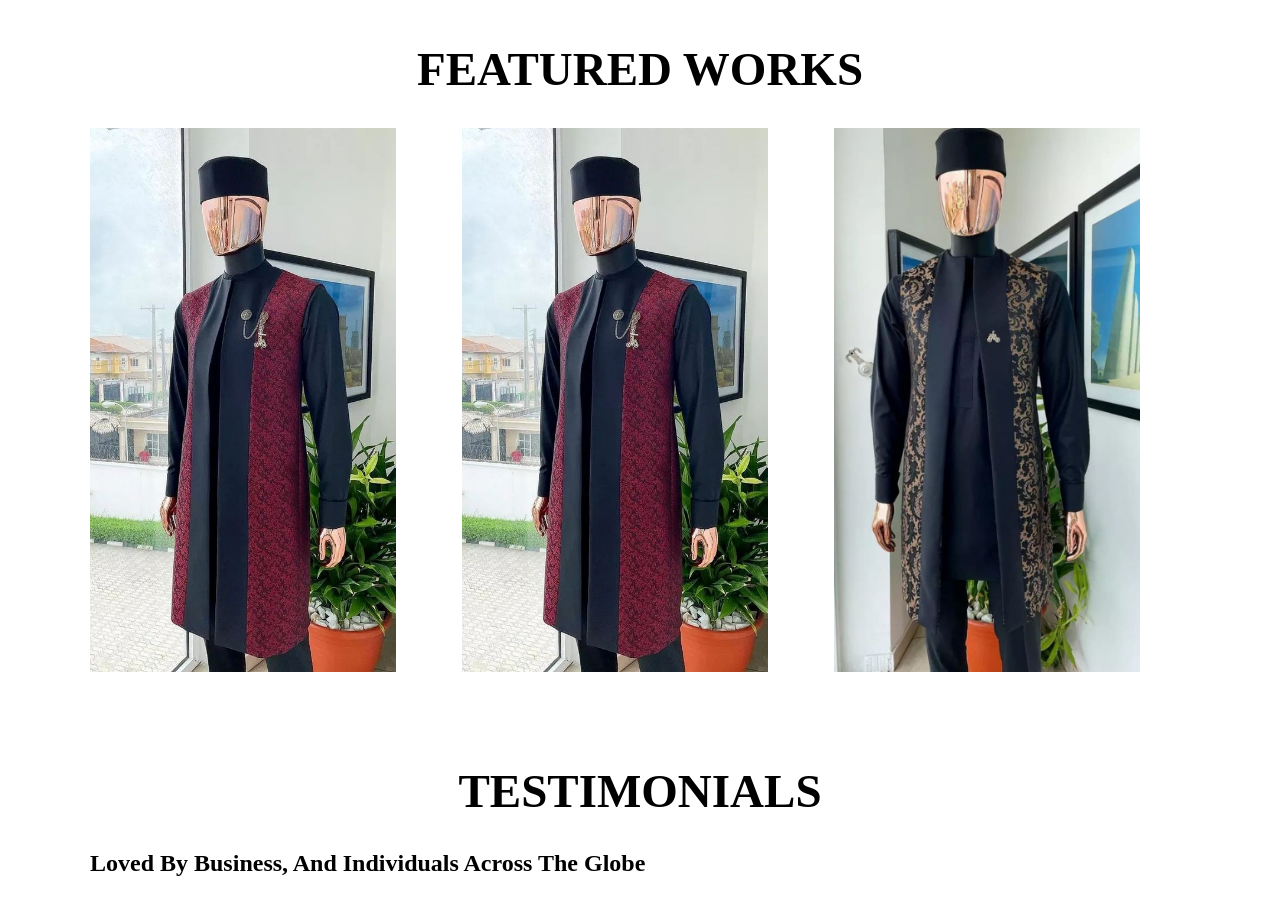
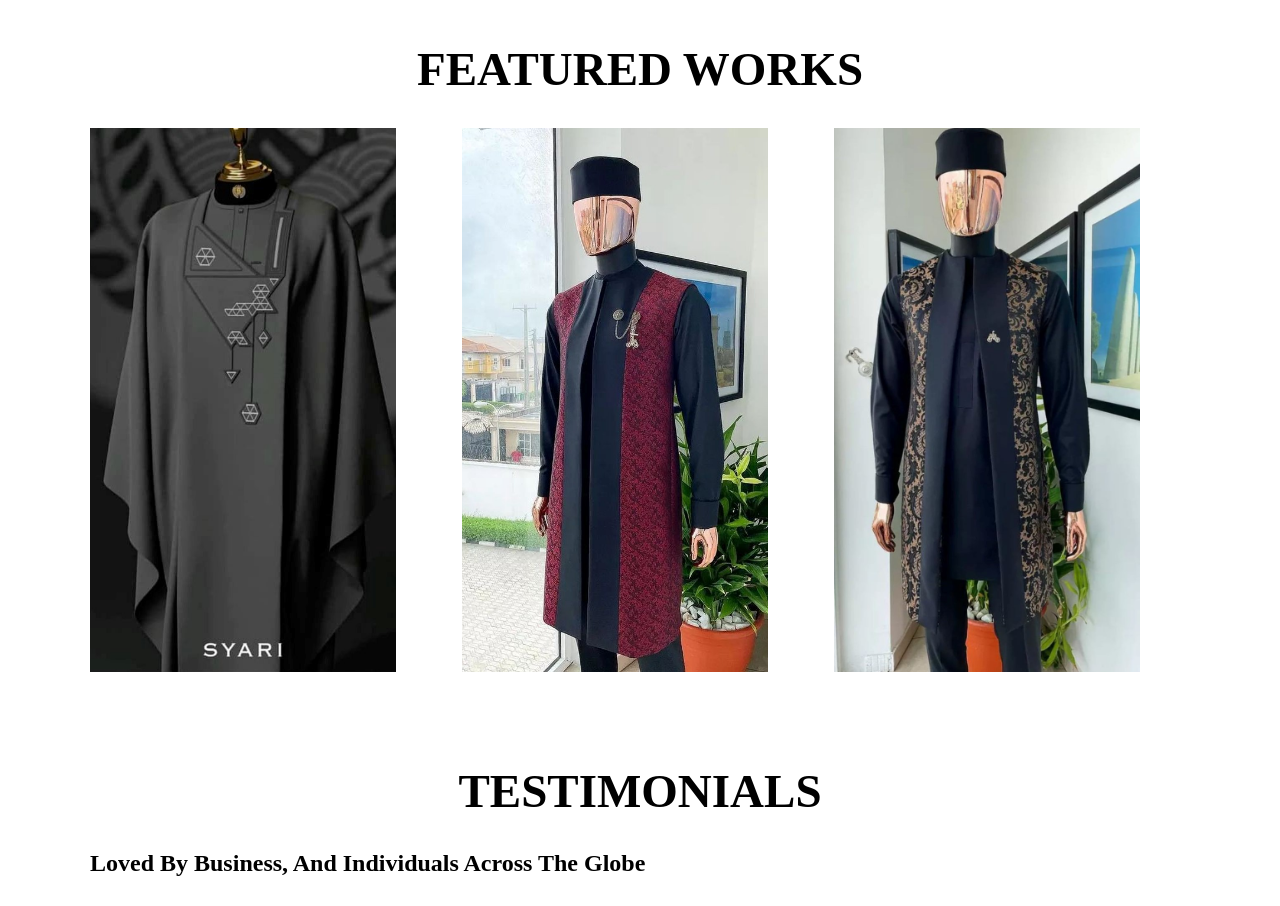
Before and after one commit to SomtoJoseph/Roicouture, a plain HTML site: page index.html in a window 1280 px wide. Shown: the part 1520-2426 px from the top of the page. Drawn offline with nearby package versions, Linux system fonts and the light colour scheme.

Commit message:
Update index.html

```diff
--- a/index.html
+++ b/index.html
@@ -61,7 +61,7 @@
         <h1>FEATURED WORKS</h1>
         <div class="shop-grid">
             <div class="shop-pic">
-                <a href="#"><img src="Roi-shop/work2.jpg" alt="work1"></a>
+                <a href="#"><img src="Roi-shop/work1.jpg" alt="work1"></a>
             </div>
 
             <div class="shop-pic">
```
